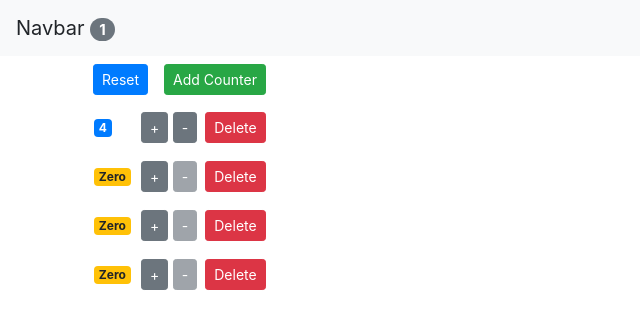
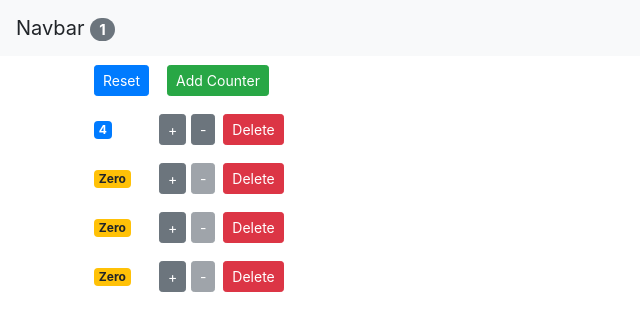
Before and after one commit to Pupperoni/counter-app, a React (Create React App) app: page / in a window 1280 px wide. Shown: the top 330 px of the page, without its empty margins (0-640 px from the left). Built offline with nearby package versions, Linux system fonts and the light colour scheme.

Commit message:
Add tbody element to fix faulty table structure

```diff
--- a/src/components/counters.jsx
+++ b/src/components/counters.jsx
@@ -13,15 +13,31 @@ class Counters extends Component {
     } = this.props;
     return (
       <div>
-        <button onClick={onReset} className="btn btn-primary btn-sm m-2">
+        <table>
+          <thead>
+            <tr>
+              <td>
+                <button
+                  onClick={onReset}
+                  className="btn btn-primary btn-sm m-2"
+                >
                   Reset
                 </button>
-        <button onClick={onAddCounter} className="btn btn-success btn-sm m-2">
+              </td>
+              <td>
+                <button
+                  onClick={onAddCounter}
+                  className="btn btn-success btn-sm m-2"
+                >
                   Add Counter
                 </button>
-        <table>
+              </td>
+            </tr>
+          </thead>
+
+          <tbody>
             {counters.map(counter => (
-            <tr>
+              <tr key={counter.id}>
                 <Counter
                   key={counter.id}
                   onDelete={onDelete}
@@ -31,6 +47,7 @@ class Counters extends Component {
                 />
               </tr>
             ))}
+          </tbody>
         </table>
       </div>
     );
```
Lines whose indentation alone changed are shown as unchanged.
